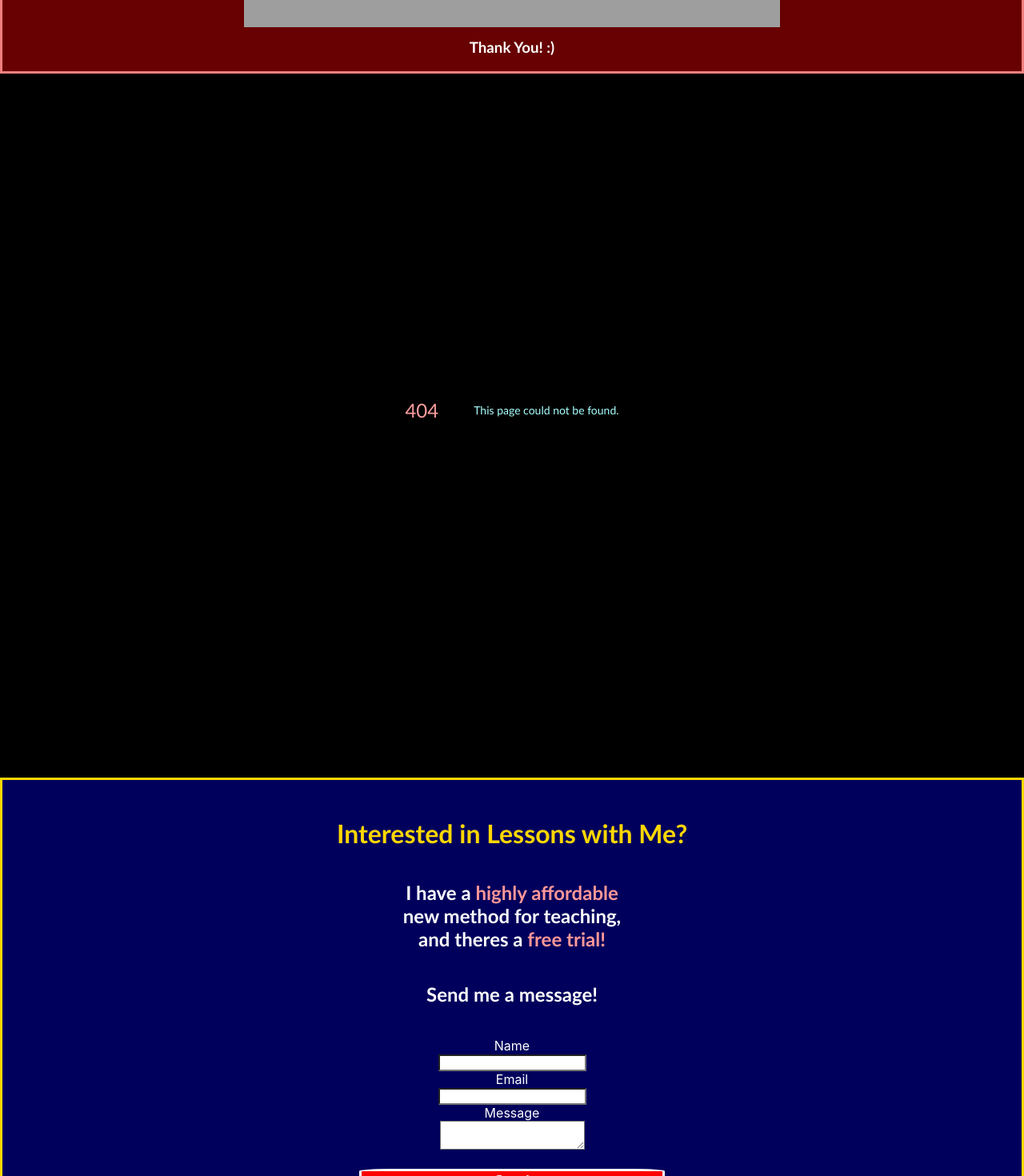
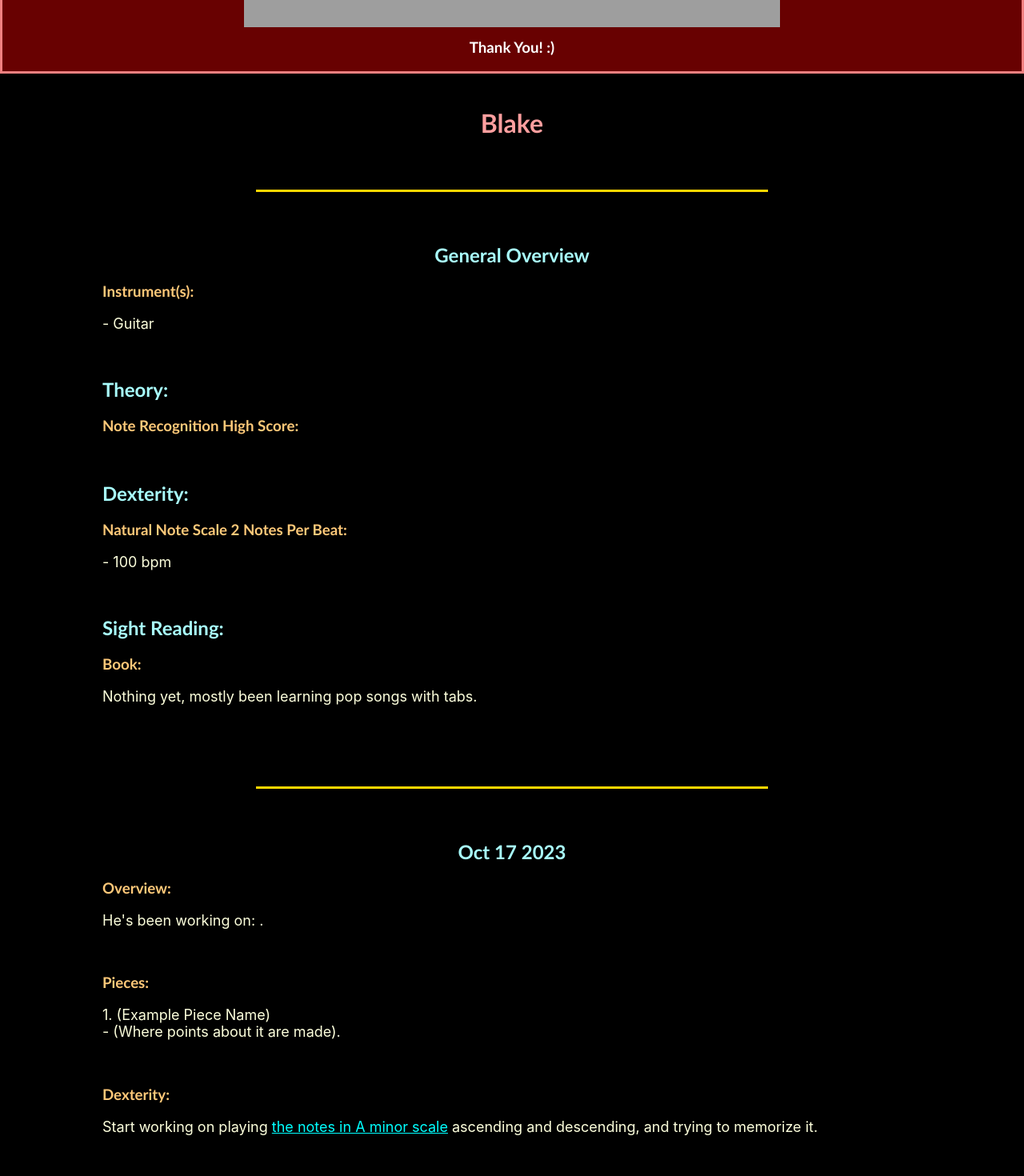
Before and after one commit to Xesius-Prime/music-website, a Next.js app: page /method/students/Blake in a window 1280 px wide. Before the commit this address had no page. Shown: the part 540-2010 px from the top of the page at 80% size. Built offline with nearby package versions, Linux system fonts and the light colour scheme; grey boxes are pictures that could not be loaded.

Commit message:
made some additions for my students on their pages

```diff
--- a/pages/method/guitar/improvisationOnGuitar/index.js
+++ b/pages/method/guitar/improvisationOnGuitar/index.js
@@ -12,7 +12,7 @@ export default function index() {
 
             <div className={globalStyle.divider}></div>
 
-            <h2>Notes in A minor Key Signature</h2>
+            <h2>Notes in A minor key signature scale</h2>
             <Image
                 src='/Guitar/Improvisation/amin notes in keysignature scale for guitar.png'
                 width={300}
--- /dev/null
+++ b/pages/method/students/Blake/index.js
@@ -0,0 +1,60 @@
+import React from 'react'
+import globalStyle from "../../../../styles/Home.module.css"
+
+function index() {
+    return (
+        <div>
+            <h1>Blake</h1>
+            <div className={globalStyle.divider}></div>
+
+            <h2>General Overview</h2>
+            <div className={globalStyle.leftAlign}>
+                <h3>Instrument(s):</h3>
+                <p>- Guitar</p>
+                <br />
+
+                <h2>Theory:</h2>
+                <h3>Note Recognition High Score:</h3>
+                <p></p>
+                <br />
+
+                <h2>Dexterity:</h2>
+                <h3>Natural Note Scale 2 Notes Per Beat:</h3>
+                <p>- 100 bpm</p>
+                <br />
+
+                <h2>Sight Reading:</h2>
+                <h3>Book:</h3>
+                <p>Nothing yet, mostly been learning pop songs with tabs.</p>
+            </div>
+            <br />
+
+
+            <div className={globalStyle.divider}></div>
+
+            <h2>Oct 17 2023</h2>
+
+            <div className={globalStyle.leftAlign}>
+                <h3>Overview:</h3>
+                <p>He's been working on: .</p>
+                <br />
+
+                <h3>Pieces:</h3>
+                <p>1. (Example Piece Name) <br />
+                    - (Where points about it are made).</p>
+
+                <br />
+
+                <h3>Dexterity:</h3>
+                <p>Start working on playing <a className={globalStyle.highlightAndUnderline} href="/method/guitar/improvisationOnGuitar">the notes in A minor scale</a> ascending and descending, and trying to memorize it.</p>
+
+
+            </div>
+
+
+
+        </div>
+    )
+}
+
+export default index
--- a/styles/Home.module.css
+++ b/styles/Home.module.css
@@ -287,3 +287,8 @@
   color: black;
   background-color: white;
 }
+
+.highlightAndUnderline {
+  color: aqua;
+  text-decoration: underline;
+}
```
Also changed, not shown: pages/method/students/Alynah/index.js (added, +45 -0 lines), pages/method/students/Amanh/index.js (added, +50 -0 lines).
